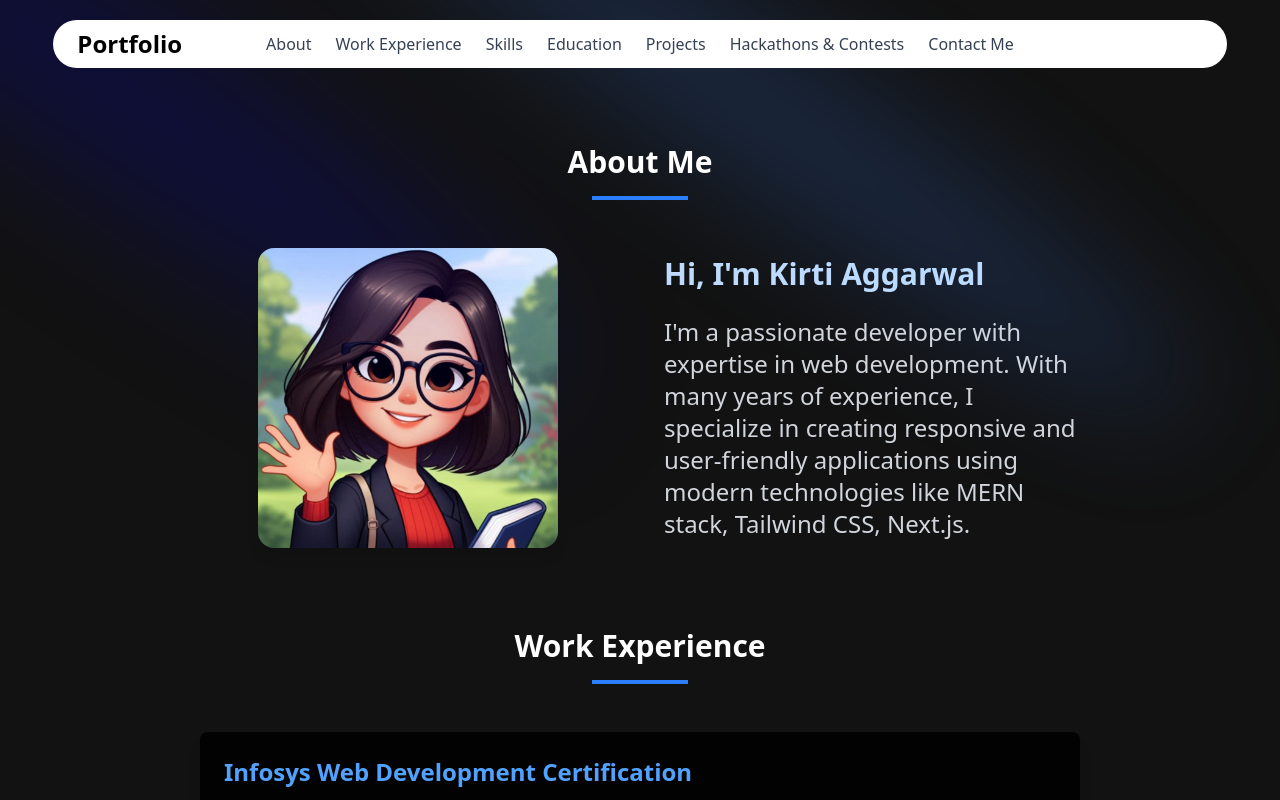
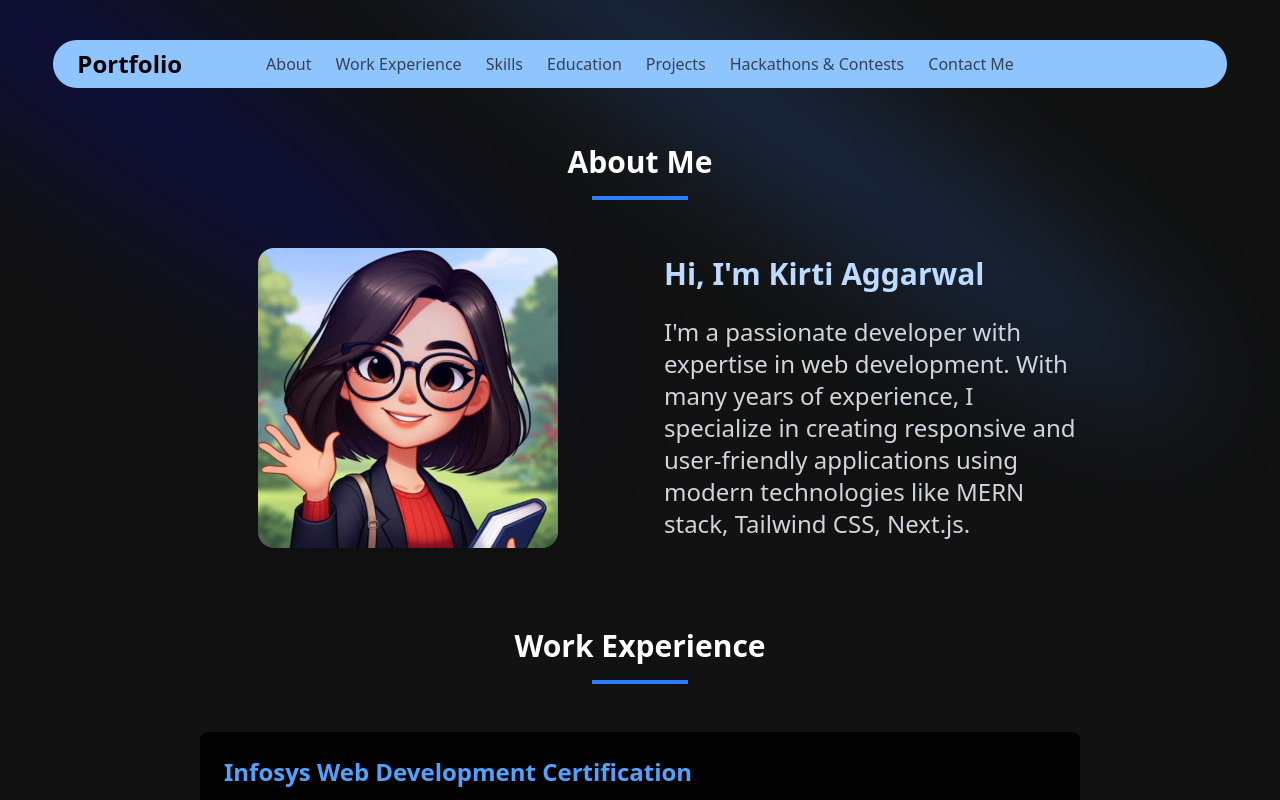
Before and after one commit to 19kirti/my-portfolio, a Next.js app: page / in a window 1280 px wide. Shown: the top 800 px of the page. Built offline with nearby package versions, Linux system fonts and the light colour scheme.

Commit message:
navbar changes

```diff
--- a/components/SimpleNavbar.tsx
+++ b/components/SimpleNavbar.tsx
@@ -58,10 +58,10 @@ const SimpleNavbar = () => {
 
   return (
     <nav
-      className={`fixed top-0 left-0 right-0 w-11/12 max-w-7xl mx-auto z-[100] transition-all duration-300 rounded-full ${
+      className={`fixed top-5 left-0 right-0 w-11/12 max-w-7xl mx-auto z-[100] transition-all duration-300 rounded-full ${
         scrolled
-          ? "bg-white/90 backdrop-blur-sm shadow-md py-2 mt-2"
-          : "bg-white py-3 mt-5"
+          ? "bg-blue-3oo/90 backdrop-blur-sm shadow-md py-2 mt-2"
+          : "bg-blue-300 py-3 mt-5"
       }`}
     >
       <div className="container mx-auto px-6">
@@ -118,13 +118,13 @@ const SimpleNavbar = () => {
 
         {/* Mobile Menu */}
         {isMenuOpen && (
-          <div className="md:hidden mt-4 pb-4 bg-white rounded-2xl shadow-lg absolute left-0 right-0 px-4">
+          <div className="md:hidden mt-4 pb-4 bg-blue-300 rounded-2xl shadow-lg absolute left-0 right-0 px-4">
             <div className="flex flex-col space-y-3">
               {navItems.map((item, idx) => (
                 <a
                   key={`mobile-link-${idx}`}
                   href={item.link}
-                  className="text-gray-700 hover:text-blue-600 transition-colors px-2 py-1 text-center"
+                  className="text-black hover:text-blue-600 transition-colors px-2 py-1 text-center"
                   onClick={() => setIsMenuOpen(false)}
                 >
                   {item.name}
```
